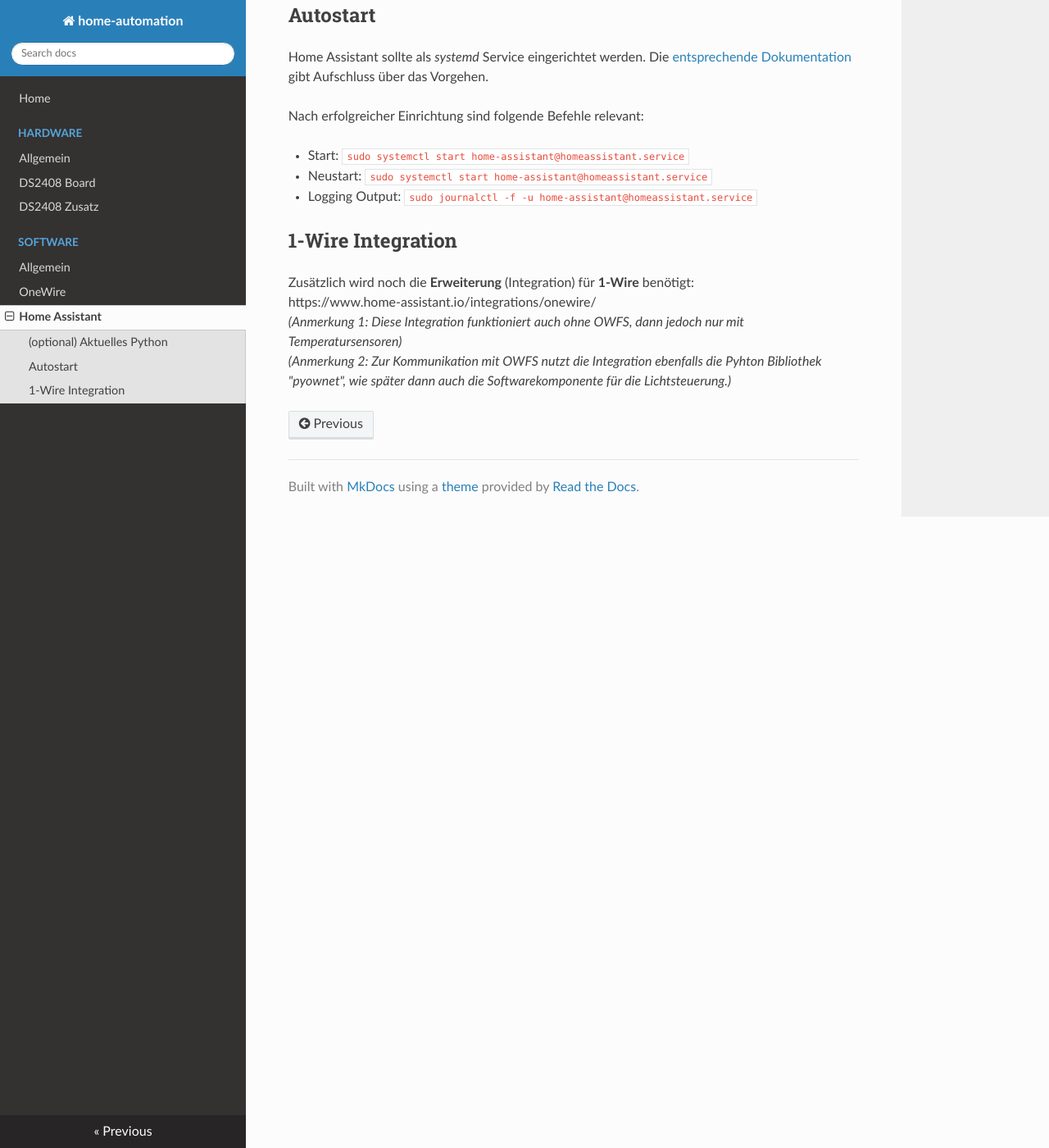
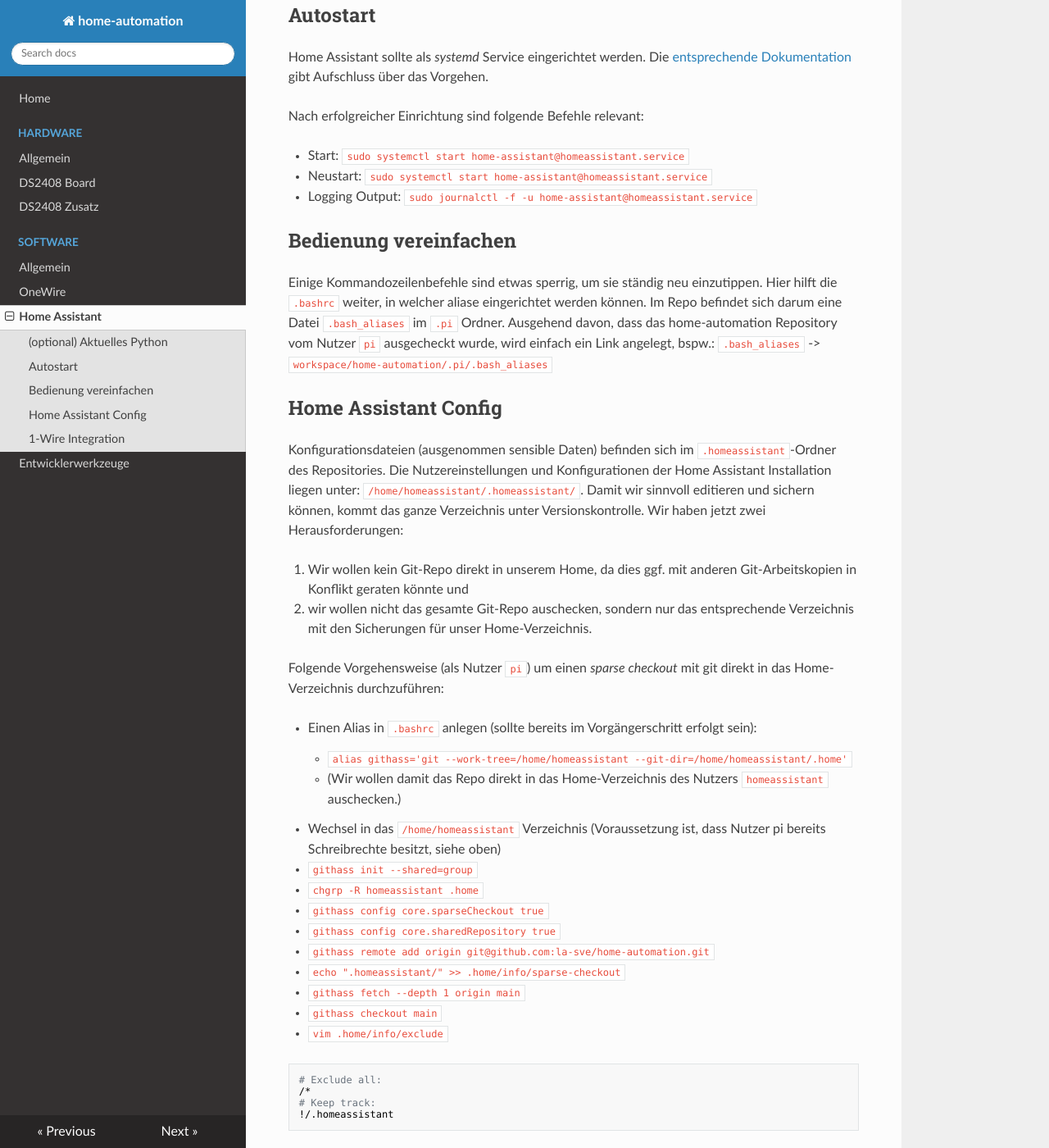
Before and after one commit to la-sve/home-automation, an MkDocs documentation site: the page built from docs/software/hass.md, in a window 1280 px wide and 1400 px high, scrolled down 828 px. Shown: the whole window at 82% size. Built offline with MkDocs 1.6.1, drawn with Linux system fonts in a browser that asks for light colours; nearby versions of some CDN libraries.

Commit message:
Weitere Doku uebernommen

````diff
--- a/docs/software/hass.md
+++ b/docs/software/hass.md
@@ -27,6 +27,43 @@
 - Neustart: `sudo systemctl start home-assistant@homeassistant.service`
 - Logging Output: `sudo journalctl -f -u home-assistant@homeassistant.service`
 
+## Bedienung vereinfachen
+Einige Kommandozeilenbefehle sind etwas sperrig, um sie ständig neu einzutippen.
+Hier hilft die `.bashrc` weiter, in welcher aliase eingerichtet werden können.
+Im Repo befindet sich darum eine Datei `.bash_aliases` im `.pi` Ordner.
+Ausgehend davon, dass das home-automation Repository vom Nutzer `pi` ausgecheckt wurde, wird einfach ein Link angelegt, bspw.:
+`.bash_aliases` -> `workspace/home-automation/.pi/.bash_aliases`
+
+## Home Assistant Config
+Konfigurationsdateien (ausgenommen sensible Daten) befinden sich im `.homeassistant`-Ordner des Repositories.
+Die Nutzereinstellungen und Konfigurationen der Home Assistant Installation liegen unter: `/home/homeassistant/.homeassistant/`.
+Damit wir sinnvoll editieren und sichern können, kommt das ganze Verzeichnis unter Versionskontrolle. Wir haben jetzt zwei Herausforderungen:
+
+1. Wir wollen kein Git-Repo direkt in unserem Home, da dies ggf. mit anderen Git-Arbeitskopien in Konflikt geraten könnte und
+2. wir wollen nicht das gesamte Git-Repo auschecken, sondern nur das entsprechende Verzeichnis mit den Sicherungen für unser Home-Verzeichnis.
+
+Folgende Vorgehensweise (als Nutzer `pi`) um einen *sparse checkout* mit git direkt in das Home-Verzeichnis durchzuführen:
+
+* Einen Alias in `.bashrc` anlegen (sollte bereits im Vorgängerschritt erfolgt sein):
+	* `alias githass='git --work-tree=/home/homeassistant --git-dir=/home/homeassistant/.home'`
+	* (Wir wollen damit das Repo direkt in das Home-Verzeichnis des Nutzers `homeassistant` auschecken.)
+* Wechsel in das `/home/homeassistant` Verzeichnis (Voraussetzung ist, dass Nutzer pi bereits Schreibrechte besitzt, siehe oben)
+* `githass init --shared=group`
+* `chgrp -R homeassistant .home`
+* `githass config core.sparseCheckout true`
+* `githass config core.sharedRepository true`
+* `githass remote add origin git@github.com:la-sve/home-automation.git`
+* `echo ".homeassistant/" >> .home/info/sparse-checkout`
+* `githass fetch --depth 1 origin main`
+* `githass checkout main`
+* `vim .home/info/exclude`
+
+```
+# Exclude all:
+/*
+# Keep track:
+!/.homeassistant
+```
 
 ## 1-Wire Integration
 Zusätzlich wird noch die **Erweiterung** (Integration) für **1-Wire** benötigt:<br>
--- a/mkdocs.yml
+++ b/mkdocs.yml
@@ -12,3 +12,4 @@
     - 'Allgemein': 'software/index.md'
     - 'OneWire': 'software/oneWire.md'
     - 'Home Assistant': 'software/hass.md'
+    - 'Entwicklerwerkzeuge': 'software/development.md'
````
Also changed, not shown: docs/software/development.md (added, +20 -0 lines).
